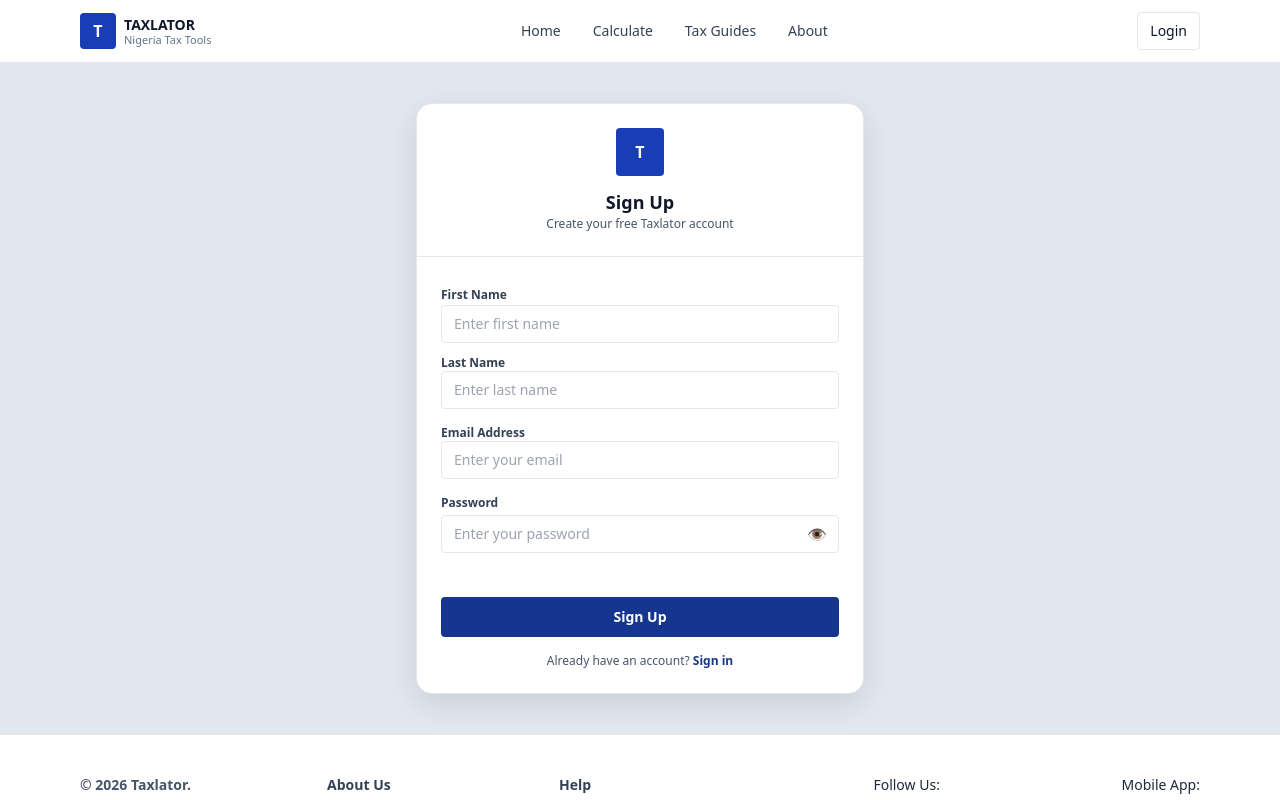
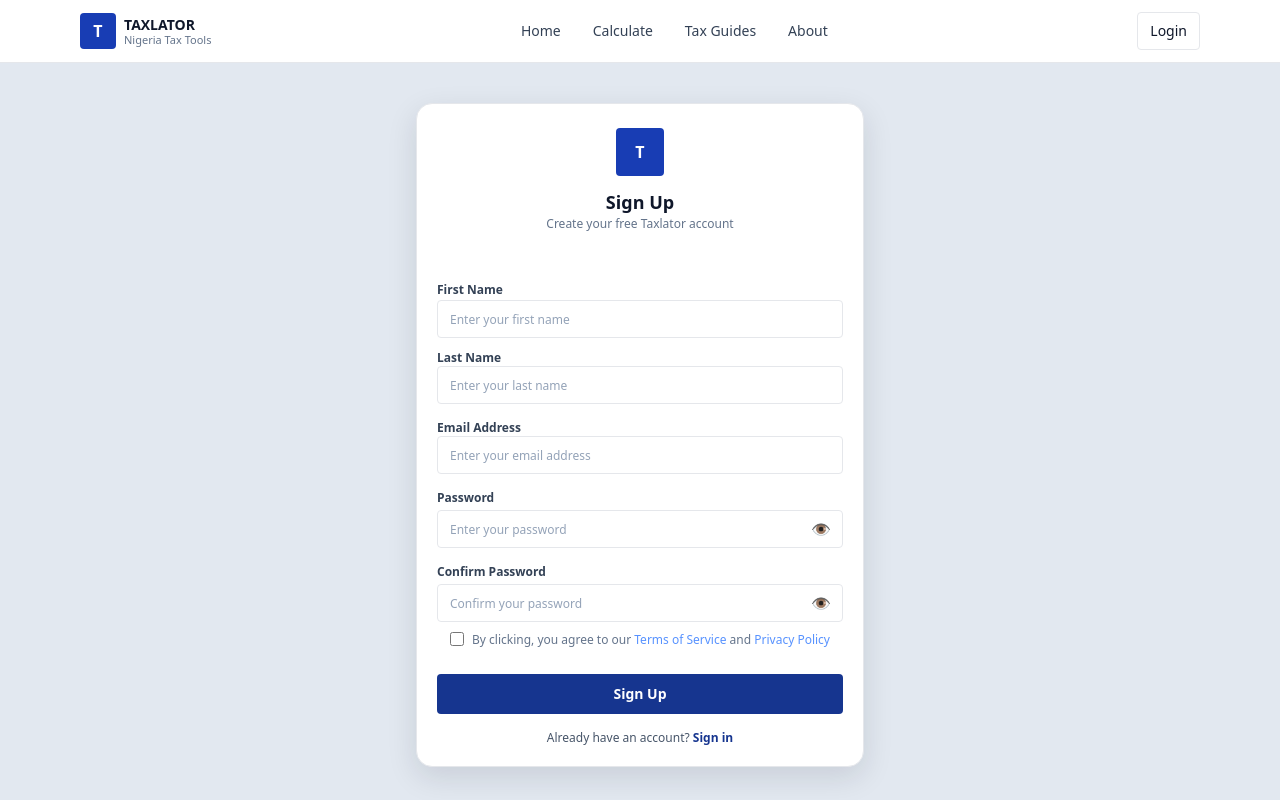
Before and after one commit to Group12-Team/taxlator-frontend, a React (Vite) app: page /signup in a window 1280 px wide. Shown: the top 800 px of the page. Built offline with nearby package versions, Linux system fonts and the light colour scheme; no server answers.

Commit message:
UI update

```diff
--- a/src/pages/otherPages/About.tsx
+++ b/src/pages/otherPages/About.tsx
@@ -1,4 +1,7 @@
-// taxlator/src/pages/About.tsx
+// src/pages/otherPages/About.tsx
+
+// -----------------------------------------------
+
 import React from "react";
 
 function IconBox({
--- a/src/pages/otherPages/SignIn.tsx
+++ b/src/pages/otherPages/SignIn.tsx
@@ -31,6 +31,7 @@ export default function SignIn() {
 	const [showPassword, setShowPassword] = useState(false);
 	const [busy, setBusy] = useState(false);
 	const [error, setError] = useState("");
+	const [rememberMe, setRememberMe] = useState(false);
 
 	async function onSubmit(e: React.FormEvent) {
 		e.preventDefault();
@@ -41,9 +42,13 @@ export default function SignIn() {
 			// ✅ capture response so we can store token
 			const data = (await signin({ email, password })) as SigninResponse;
 
-			// ✅ store JWT for Authorization header usage in other requests
+			// ✅ store JWT based on "Remember me"
 			if (data?.token) {
-				localStorage.setItem("token", data.token);
+				if (rememberMe) {
+					localStorage.setItem("token", data.token);
+				} else {
+					sessionStorage.setItem("token", data.token);
+				}
 			}
 
 			navigate("/calculate");
@@ -63,40 +68,41 @@ export default function SignIn() {
 	return (
 		<div className="bg-slate-200 min-h-[80vh] w-full flex items-center justify-center px-4 py-10">
 			<div className="w-full max-w-md bg-white rounded-2xl border shadow-soft overflow-hidden">
-				<div className="p-6 border-b text-center">
+				<div className="p-6 text-center">
 					<div className="w-12 h-12 mx-auto rounded bg-brand-700 text-white grid place-items-center font-bold">
 						T
 					</div>
 					<div className="mt-3 text-lg font-semibold">Welcome back!</div>
-					<div className="text-xs text-slate-600">Sign in to your account</div>
+					<div className="text-xs text-slate-500">Sign in to your account</div>
 				</div>
 
-				{/* SIGNIN FORM */}
-				<form className="p-6" onSubmit={onSubmit}>
+				{/* SIGN-IN FORM */}
+				<form className="p-5" onSubmit={onSubmit}>
 					{error && (
 						<div className="mb-3 text-sm text-red-700 bg-red-50 border border-red-200 rounded p-2">
 							{error}
 						</div>
 					)}
 
-					{/* Email input */}
+					{/* EMAIL INPUT */}
 					<label className="text-xs font-semibold text-slate-700">Email</label>
 					<input
-						className="w-full box-border rounded border px-3 py-2 pr-12 text-base sm:text-sm focus:outline-none focus:ring-2 focus:ring-brand-500 focus:ring-offset-0"
+						className="w-full box-border rounded border px-3 py-2 pr-12 text-base
+             			placeholder:text-xs placeholder:text-slate-400 focus:outline-none focus:ring-2 focus:ring-brand-500 focus:ring-offset-0"
 						value={email}
 						onChange={(e) => setEmail(e.target.value)}
 						placeholder="Enter your email"
 						required
 					/>
 
-					{/* Password input */}
+					{/* PASSWORD INPUT */}
 					<label className="text-xs font-semibold text-slate-700 mt-4 block">
 						Password
 					</label>
 
 					<div className="relative mt-1">
 						<input
-							className="w-full box-border rounded border px-3 py-2 pr-12 text-base sm:text-sm focus:outline-none focus:ring-2 focus:ring-brand-500 focus:ring-offset-0"
+							className="w-full box-border rounded border px-3 py-2 pr-12 text-base sm:text-sm placeholder:text-xs placeholder:text-slate-400 focus:outline-none focus:ring-2 focus:ring-brand-500 focus:ring-offset-0"
 							type={showPassword ? "text" : "password"}
 							value={password}
 							onChange={(e) => setPassword(e.target.value)}
@@ -104,7 +110,7 @@ export default function SignIn() {
 							required
 						/>
 
-						{/* show/hide password button */}
+						{/* SHOW PASSWORD */}
 						<button
 							type="button"
 							onClick={() => setShowPassword((prev) => !prev)}
@@ -115,7 +121,29 @@ export default function SignIn() {
 						</button>
 					</div>
 
-					{/* sign-in button */}
+					{/* REMEMBER ME / FORGOT PASSWORD */}
+					<div className="mt-2 flex items-center justify-between text-xs">
+						<label className="flex items-center gap-2 cursor-pointer text-slate-600">
+							<input
+								type="checkbox"
+								checked={rememberMe}
+								onChange={(e) => setRememberMe(e.target.checked)}
+								className="mt-0.5 h-3.5 w-3.5"
+							/>
+							<span className="text-slate-500 text-center leading-relaxed">
+								Remember me
+							</span>
+						</label>
+
+						<Link
+							to="/forgot-password"
+							className="text-slate-500 text-center leading-relaxed hover:text-brand-700 font-medium"
+						>
+							Forgot password?
+						</Link>
+					</div>
+
+					{/* SIGN-IN BUTTON */}
 					<MotionButton className="mt-6 w-full">
 						<button
 							disabled={busy}
@@ -125,7 +153,7 @@ export default function SignIn() {
 						</button>
 					</MotionButton>
 
-					{/* sign-up no account */}
+					{/* SIGN-UP NO ACCOUNT */}
 					<div className="mt-4 text-xs text-slate-600 text-center">
 						Don&apos;t have an account?{" "}
 						<Link
--- a/src/pages/otherPages/SignUp.tsx
+++ b/src/pages/otherPages/SignUp.tsx
@@ -1,6 +1,5 @@
 // src/pages/SignUp.tsx
 // ----------------------------------------------
-
 // Sign Up Page
 // ----------------------------------------------
 
@@ -11,7 +10,6 @@ import axios from "axios";
 import MotionButton from "../../components/ui/buttons/MotionButton";
 
 // ----------------------------------------------
-// ----------------------------------------------
 
 export default function SignUp() {
 	const { signup } = useAuth();
@@ -21,22 +19,33 @@ export default function SignUp() {
 	const [lastName, setLastName] = useState("");
 	const [email, setEmail] = useState("");
 	const [password, setPassword] = useState("");
+	const [confirmPassword, setConfirmPassword] = useState("");
 
 	const [showPassword, setShowPassword] = useState(false);
+	const [showConfirmPassword, setShowConfirmPassword] = useState(false);
+
+	const [agree, setAgree] = useState(false);
 	const [busy, setBusy] = useState(false);
 	const [error, setError] = useState("");
 
 	async function onSubmit(e: React.FormEvent) {
 		e.preventDefault();
 		setError("");
+
+		if (password !== confirmPassword) {
+			setError("Passwords do not match");
+			return;
+		}
+
+		if (!agree) {
+			setError("You must agree to the Terms and Privacy Policy");
+			return;
+		}
+
 		setBusy(true);
 
 		try {
-			// Signup already sends a verification code in your backend.
-			// So you do NOT need to call sendVerificationCode here.
 			await signup({ firstName, lastName, email, password });
-
-			// Redirect user to verify page with email prefilled
 			navigate("/verify-email", { state: { email } });
 		} catch (err: unknown) {
 			if (axios.isAxiosError(err)) {
@@ -52,18 +61,18 @@ export default function SignUp() {
 	return (
 		<div className="bg-slate-200 min-h-[80vh] w-full flex items-center justify-center px-4 py-10">
 			<div className="w-full max-w-md bg-white rounded-2xl border shadow-soft overflow-hidden">
-				<div className="p-6 border-b text-center">
+				<div className="p-6 text-center">
 					<div className="w-12 h-12 mx-auto rounded bg-brand-700 text-white grid place-items-center font-bold">
 						T
 					</div>
 					<div className="mt-3 text-lg font-semibold">Sign Up</div>
-					<div className="text-xs text-slate-600">
+					<div className="text-xs text-slate-500">
 						Create your free Taxlator account
 					</div>
 				</div>
 
-				{/* SIGNUP FORM */}
-				<form className="p-6 overflow-x-hidden" onSubmit={onSubmit}>
+				{/* SIGN-UP FORM */}
+				<form className="p-5 overflow-x-hidden" onSubmit={onSubmit}>
 					{error && (
 						<div className="mb-3 text-sm text-red-700 bg-red-50 border border-red-200 rounded p-2">
 							{error}
@@ -75,10 +84,10 @@ export default function SignUp() {
 						First Name
 					</label>
 					<input
-						className="w-full box-border rounded border px-3 py-2 pr-12 text-base sm:text-sm focus:outline-none focus:ring-2 focus:ring-brand-500 focus:ring-offset-0"
+						className="w-full box-border rounded border px-3 py-2 pr-12 text-base sm:text-sm placeholder:text-xs placeholder:text-slate-400 focus:outline-none focus:ring-2 focus:ring-brand-500 focus:ring-offset-0"
 						value={firstName}
 						onChange={(e) => setFirstName(e.target.value)}
-						placeholder="Enter first name"
+						placeholder="Enter your first name"
 						required
 					/>
 
@@ -87,23 +96,23 @@ export default function SignUp() {
 						Last Name
 					</label>
 					<input
-						className="w-full box-border rounded border px-3 py-2 pr-12 text-base sm:text-sm focus:outline-none focus:ring-2 focus:ring-brand-500 focus:ring-offset-0"
+						className="w-full box-border rounded border px-3 py-2 pr-12 text-base sm:text-sm placeholder:text-xs placeholder:text-slate-400 focus:outline-none focus:ring-2 focus:ring-brand-500 focus:ring-offset-0"
 						value={lastName}
 						onChange={(e) => setLastName(e.target.value)}
-						placeholder="Enter last name"
+						placeholder="Enter your last name"
 						required
 					/>
 
-					{/* EMAIL ADDRESS */}
+					{/* EMAIL */}
 					<label className="text-xs font-semibold text-slate-700 mt-4 block">
 						Email Address
 					</label>
 					<input
 						type="email"
-						className="w-full box-border rounded border px-3 py-2 pr-12 text-base sm:text-sm focus:outline-none focus:ring-2 focus:ring-brand-500 focus:ring-offset-0"
+						className="w-full box-border rounded border px-3 py-2 pr-12 text-base sm:text-sm placeholder:text-xs placeholder:text-slate-400 focus:outline-none focus:ring-2 focus:ring-brand-500 focus:ring-offset-0"
 						value={email}
 						onChange={(e) => setEmail(e.target.value)}
-						placeholder="Enter your email"
+						placeholder="Enter your email address"
 						required
 					/>
 
@@ -111,46 +120,85 @@ export default function SignUp() {
 					<label className="text-xs font-semibold text-slate-700 mt-4 block">
 						Password
 					</label>
-
-					{/* 🔐 PASSWORD WITH TOGGLE */}
 					<div className="relative mt-1">
 						<input
-							className="w-full box-border rounded border px-3 py-2 pr-12 text-base sm:text-sm focus:outline-none focus:ring-2 focus:ring-brand-500 focus:ring-offset-0"
 							type={showPassword ? "text" : "password"}
+							className="w-full box-border rounded border px-3 py-2 pr-12 text-base sm:text-sm placeholder:text-xs placeholder:text-slate-400 focus:outline-none focus:ring-2 focus:ring-brand-500 focus:ring-offset-0"
 							value={password}
 							onChange={(e) => setPassword(e.target.value)}
 							placeholder="Enter your password"
 							required
 						/>
-
-						{/* show/hide password button */}
 						<button
 							type="button"
-							onClick={() => setShowPassword((prev) => !prev)}
-							className="absolute inset-y-0 right-3 flex items-center text-slate-500 hover:text-slate-700"
-							aria-label={showPassword ? "Hide password" : "Show password"}
+							onClick={() => setShowPassword((p) => !p)}
+							className="absolute inset-y-0 right-3 flex items-center"
 						>
 							{showPassword ? "🙈" : "👁"}
 						</button>
 					</div>
 
-					{/* sign-up button */}
+					{/* CONFIRM PASSWORD */}
+					<label className="text-xs font-semibold text-slate-700 mt-4 block">
+						Confirm Password
+					</label>
+					<div className="relative mt-1">
+						<input
+							type={showConfirmPassword ? "text" : "password"}
+							className="w-full box-border rounded border px-3 py-2 pr-12 text-base sm:text-sm placeholder:text-xs placeholder:text-slate-400 focus:outline-none focus:ring-2 focus:ring-brand-500 focus:ring-offset-0"
+							value={confirmPassword}
+							onChange={(e) => setConfirmPassword(e.target.value)}
+							placeholder="Confirm your password"
+							required
+						/>
+						<button
+							type="button"
+							onClick={() => setShowConfirmPassword((p) => !p)}
+							className="absolute inset-y-0 right-3 flex items-center"
+						>
+							{showConfirmPassword ? "🙈" : "👁"}
+						</button>
+					</div>
+
+					{/* TERMS AND CONDITIONS / PRIVACY POLICY */}
+					<div className="mt-2 flex items-start justify-center gap-2 text-xs">
+						<input
+							type="checkbox"
+							checked={agree}
+							onChange={(e) => setAgree(e.target.checked)}
+							className="mt-0.5 h-3.5 w-3.5"
+						/>
+						<p className="text-slate-500 text-center leading-relaxed">
+							By clicking, you agree to our{" "}
+							<Link
+								to="/Terms_Conditions"
+								className="text-brand-400 hover:text-black font-medium"
+							>
+								Terms of Service
+							</Link>{" "}
+							and{" "}
+							<Link
+								to="/Privacy_Policy"
+								className="text-brand-400 hover:text-black font-medium"
+							>
+								Privacy Policy
+							</Link>
+						</p>
+					</div>
+
+					{/* SIGN-UP BUTTON */}
 					<MotionButton className="mt-6 w-full">
 						<button
 							disabled={busy}
-							className="mt-5 w-full rounded bg-brand-800 text-white py-2.5 text-sm font-semibold hover:bg-brand-900 disabled:opacity-60"
+							className="w-full rounded bg-brand-800 text-white py-2.5 text-sm font-semibold hover:bg-brand-900 disabled:opacity-60"
 						>
 							{busy ? "Creating..." : "Sign Up"}
 						</button>
 					</MotionButton>
 
-					{/* sign-up have account */}
 					<div className="mt-4 text-xs text-slate-600 text-center">
 						Already have an account?{" "}
-						<Link
-							className="text-brand-800 font-semibold hover:text-brand-900"
-							to="/signin"
-						>
+						<Link to="/signin" className="text-brand-800 font-semibold">
 							Sign in
 						</Link>
 					</div>
```
Also changed, not shown: src/pages/otherPages/Privacy_Policy.tsx (+13 -14 lines), src/pages/otherPages/TaxGuides.tsx (+10 -7 lines), src/pages/otherPages/Terms_Conditions.tsx (+11 -10 lines).
